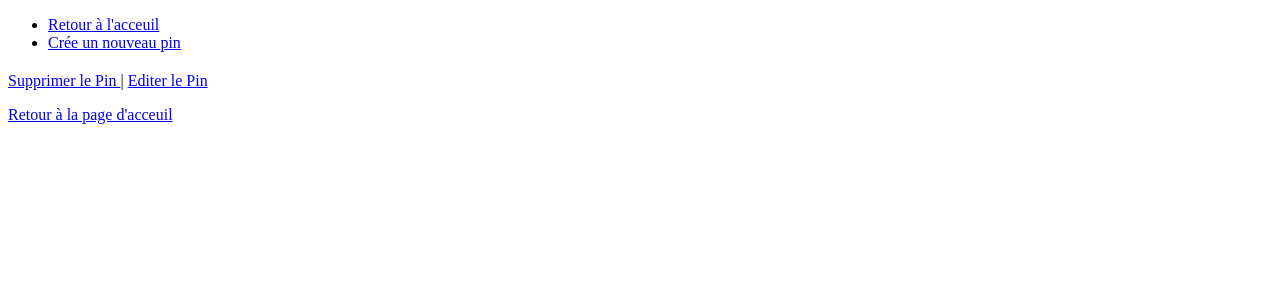
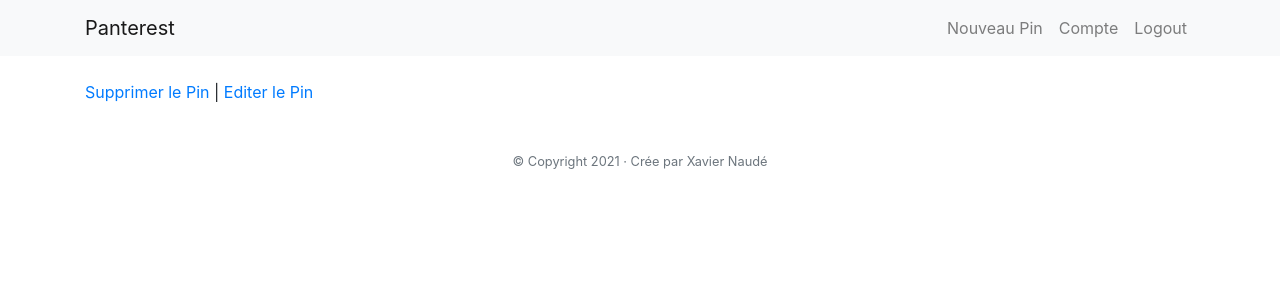
Before and after one commit to XavierNaude/panterest-clone, a Symfony app: template templates/pins/show_pin.html.twig in a window 1280 px wide. Shown: the top 300 px of the page. Run offline with Twig, Linux system fonts and the light colour scheme; the template is opened without the code that fills it, so the values that code supplies are empty; some libraries are stand-ins or nearby versions.

Commit message:
Add bootstrap and use form theme and fix litle bugg when create or edit without title and description

```diff
--- a/src/Entity/Pin.php
+++ b/src/Entity/Pin.php
@@ -48,7 +48,7 @@ class Pin
         return $this->title;
     }
 
-    public function setTitle(string $title): self
+    public function setTitle(?string $title): self
     {
         $this->title = $title;
 
@@ -60,7 +60,7 @@ class Pin
         return $this->Description;
     }
 
-    public function setDescription(string $Description): self
+    public function setDescription(?string $Description): self
     {
         $this->Description = $Description;
 
--- a/templates/layouts/base.html.twig
+++ b/templates/layouts/base.html.twig
@@ -6,11 +6,15 @@
         {# Run `composer require symfony/webpack-encore-bundle`
            and uncomment the following Encore helpers to start using Symfony UX #}
         {% block stylesheets %}
+            <link rel="stylesheet" href="https://cdn.jsdelivr.net/npm/bootstrap@4.6.0/dist/css/bootstrap.min.css" integrity="sha384-B0vP5xmATw1+K9KRQjQERJvTumQW0nPEzvF6L/Z6nronJ3oUOFUFpCjEUQouq2+l" crossorigin="anonymous">
             <style>
                 .alert{
                     padding: 10px;
                     color: white;
                     text-align: center;
+                    margin: 0;
+                    border: none;
+                    border-radius: 0;
                 }
 
                 .alert-success{
@@ -27,22 +31,23 @@
             </style>
         {% endblock %}
 
-        {% block javascripts %}
-            {#{{ encore_entry_script_tags('app') }}#}
-        {% endblock %}
     </head>
     <header>
         <div>
             {{ include('layouts/partials/_flash_message.html.twig') }}
         </div>
-        <nav>
-            <ul>
-                <li><a href="{{ path('app_home') }}">Retour à l'acceuil</a></li>
-                <li><a href="{{ path('app_pins_create') }}">Crée un nouveau pin</a></li>
-            </ul>
-        </nav>
+        {{ include('layouts/partials/_nav.html.twig') }}
     </header>
     <body>
-        {% block body %}{% endblock %}
+        <main class="container" role="main">
+            {% block body %}{% endblock %}
+        </main>
+        <footer>
+        {{ include('layouts/partials/_footer.html.twig') }}
+        </footer>
+        {% block javascripts %}
+            <script src="https://code.jquery.com/jquery-3.5.1.slim.min.js" integrity="sha384-DfXdz2htPH0lsSSs5nCTpuj/zy4C+OGpamoFVy38MVBnE+IbbVYUew+OrCXaRkfj" crossorigin="anonymous"></script>
+            <script src="https://cdn.jsdelivr.net/npm/bootstrap@4.6.0/dist/js/bootstrap.bundle.min.js" integrity="sha384-Piv4xVNRyMGpqkS2by6br4gNJ7DXjqk09RmUpJ8jgGtD7zP9yug3goQfGII0yAns" crossorigin="anonymous"></script>
+        {% endblock %}
     </body>
 </html>
--- /dev/null
+++ b/templates/layouts/partials/_footer.html.twig
@@ -0,0 +1,9 @@
+<footer class="mt-5 container text-center">
+    <small class="text-muted">
+            <p>
+                <span>&copy; Copyright {{ 'now'|date('Y') }}</span>
+                &middot
+                <span>Crée par Xavier Naudé</span>
+            </p>
+    </small>
+</footer>
--- /dev/null
+++ b/templates/layouts/partials/_nav.html.twig
@@ -0,0 +1,25 @@
+
+<nav class="navbar navbar-expand-sm navbar-light bg-light mb-4">
+    <div class="container">
+        <a class="navbar-brand" href="{{ path('app_home') }}">Panterest</a>
+        <button class="navbar-toggler" type="button" data-toggle="collapse" data-target="#navbarsExample03" aria-controls="navbarsExample03" aria-expanded="false" aria-label="Toggle navigation">
+            <span class="navbar-toggler-icon"></span>
+        </button>
+
+        <div class="collapse navbar-collapse" id="navbarsExample03">
+
+            <ul class="navbar-nav ml-auto">
+                <li class="nav-item">
+                    <a class="nav-link" href="{{ path('app_pins_create') }}">Nouveau Pin <span class="sr-only">(current)</span></a>
+                </li>
+                <li class="nav-item">
+                    <a class="nav-link" href="#">Compte</a>
+                </li>
+                <li class="nav-item">
+                    <a class="nav-link" href="#">Logout</a>
+                </li>
+
+            </ul>
+        </div>
+    </div>
+</nav>
--- a/templates/pins/_form.html.twig
+++ b/templates/pins/_form.html.twig
@@ -1,4 +1,4 @@
 {{ form_start(form) }}
         {{ form_widget(form) }}
-<input type="submit" value="{{ submitButtonText ?? ('Crée le Pin') }}" formnovalidate>
+<input class="btn btn-primary btn-block" type="submit" value="{{ submitButtonText ?? ('Crée le Pin') }}" formnovalidate>
 {{ form_end(form) }}
--- a/templates/pins/show_pin.html.twig
+++ b/templates/pins/show_pin.html.twig
@@ -23,7 +23,4 @@
         </form>
 
     </article>
-
-    <p><a href="{{ path('app_home') }}">Retour à la page d'acceuil</a></p>
-
 {% endblock %}
```
Also changed, not shown: templates/pins/create.html.twig (+8 -7 lines), templates/pins/edit_pin.html.twig (+8 -6 lines), 1 other file.
